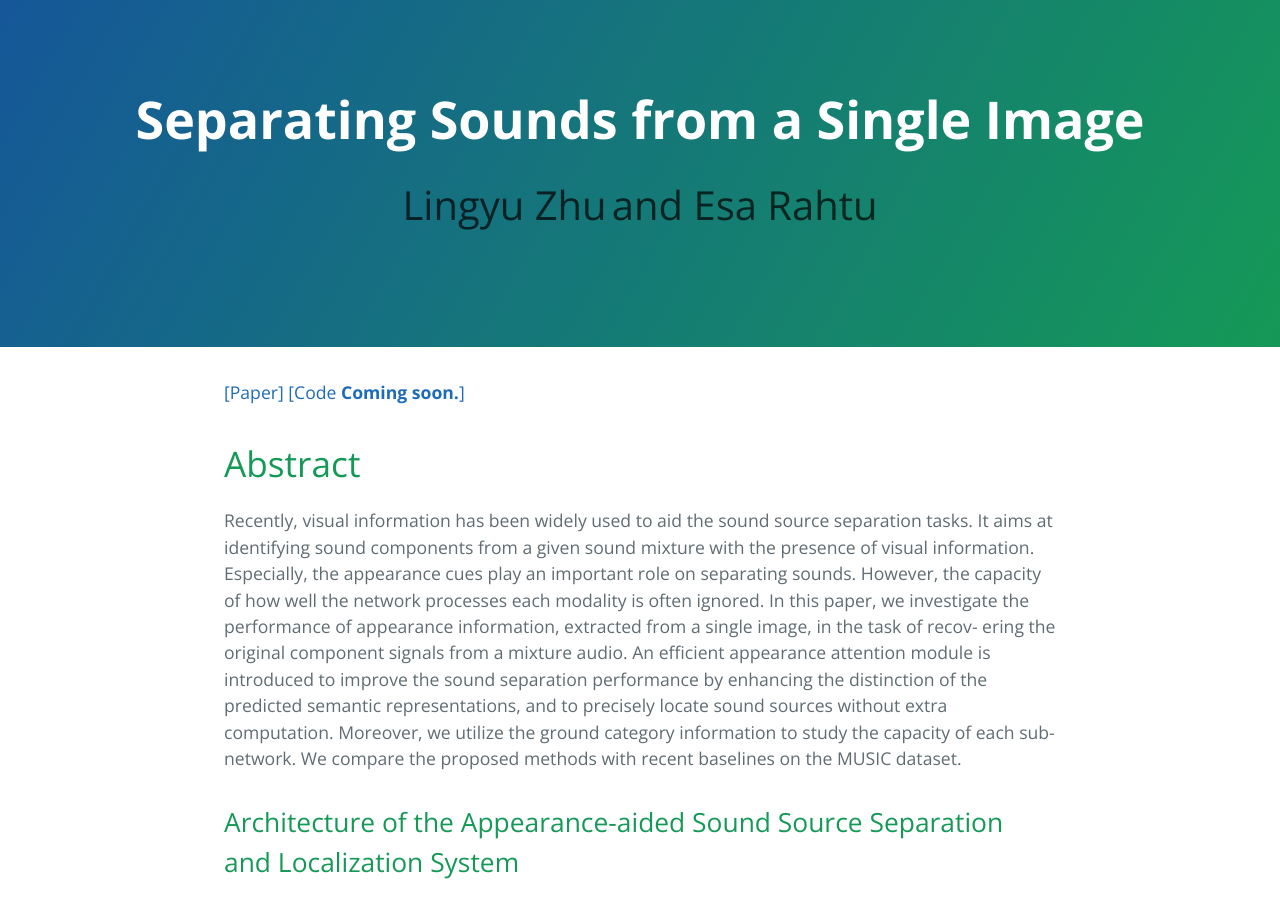
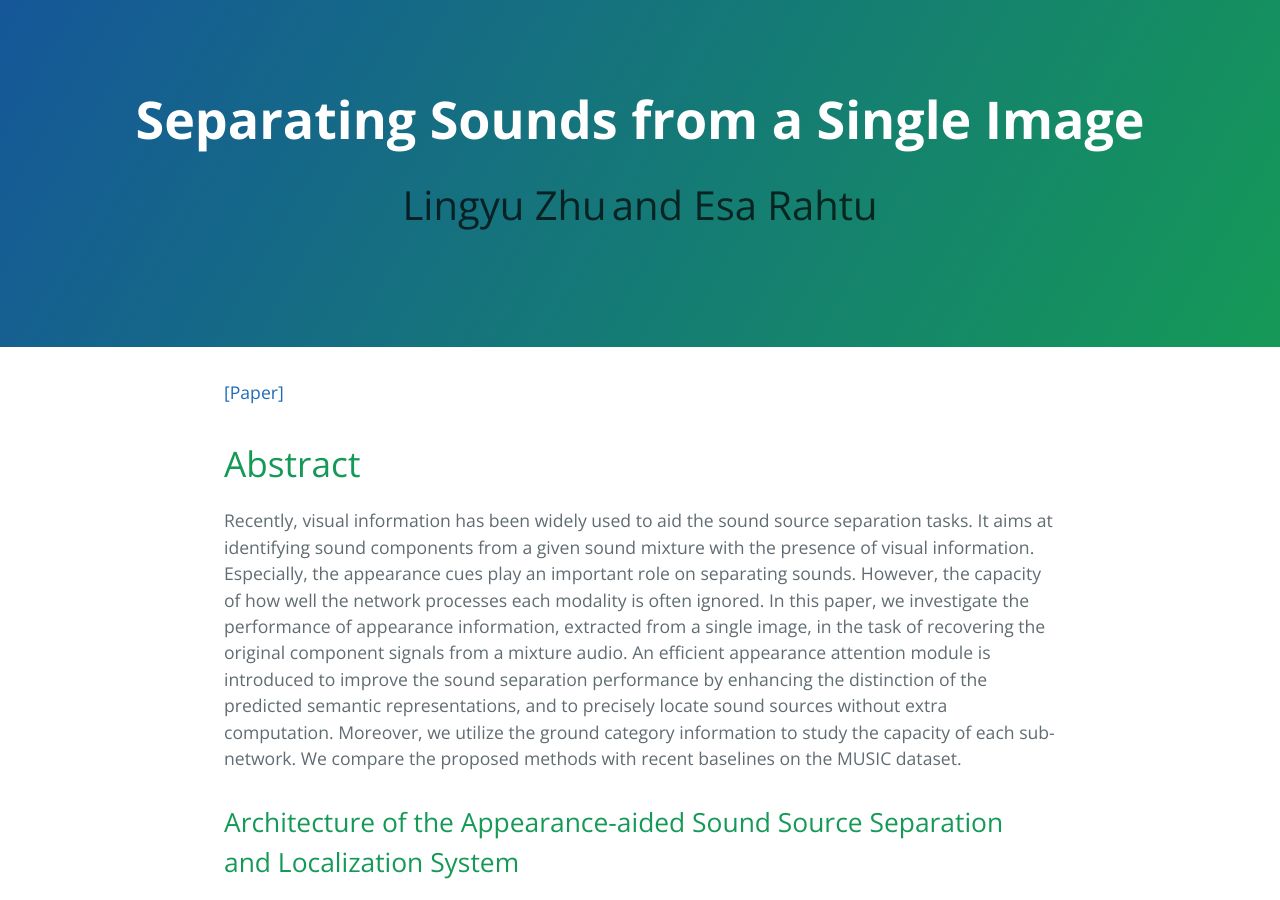
Before and after one commit to ly-zhu/ly-zhu.github.io, a Jekyll site: the page built from separating-sounds-from-single-image.md, in a window 1280 px wide and 900 px high. Built offline with Jekyll 4.4.1, drawn with Linux system fonts in a browser that asks for light colours; some of the changed text lies outside the part shown.

Commit message:
separating sounds from a single image arXiv link is updated

```diff
--- a/index.html
+++ b/index.html
@@ -59,7 +59,7 @@
           <img src="separating-sounds-from-single-image/figures/locSep_vis_MUSIC.png" alt="blind-date" width="160" height="100">
         </td>
         <td width="75%" valign="middle">
-          <a href="https://arxiv.org/pdf/2006.03028.pdf">
+          <a href="https://arxiv.org/pdf/2007.07984.pdf">
             <papertitle>Separating Sounds from a Single Image</papertitle>
           </a>
           <br>
--- a/separating-sounds-from-single-image.md
+++ b/separating-sounds-from-single-image.md
@@ -3,12 +3,11 @@
 layout: default
 ---
 
-[[Paper]](https://arxiv.org/pdf/2006.03028.pdf)
-[[Code **Coming soon.**]]()
+[[Paper]](https://arxiv.org/pdf/2007.07984.pdf)
 <!-- [[Code **Coming soon.**]](https://github.com/ly-zhu/cof-net) -->
 
 # Abstract
-Recently, visual information has been widely used to aid the sound source separation tasks. It aims at identifying sound components from a given sound mixture with the presence of visual information. Especially, the appearance cues play an important role on separating sounds. However, the capacity of how well the network processes each modality is often ignored. In this paper, we investigate the performance of appearance information, extracted from a single image, in the task of recov- ering the original component signals from a mixture audio. An efficient appearance attention module is introduced to improve the sound separation performance by enhancing the distinction of the predicted semantic representations, and to precisely locate sound sources without extra computation. Moreover, we utilize the ground category information to study the capacity of each sub-network. We compare the proposed methods with recent baselines on the MUSIC dataset.
+Recently, visual information has been widely used to aid the sound source separation tasks. It aims at identifying sound components from a given sound mixture with the presence of visual information. Especially, the appearance cues play an important role on separating sounds. However, the capacity of how well the network processes each modality is often ignored. In this paper, we investigate the performance of appearance information, extracted from a single image, in the task of recovering the original component signals from a mixture audio. An efficient appearance attention module is introduced to improve the sound separation performance by enhancing the distinction of the predicted semantic representations, and to precisely locate sound sources without extra computation. Moreover, we utilize the ground category information to study the capacity of each sub-network. We compare the proposed methods with recent baselines on the MUSIC dataset.
 
 
 ## Architecture of the Appearance-aided Sound Source Separation and Localization System
```
Also changed, not shown: other parts of index.html (+1 -1 lines), other parts of separating-sounds-from-single-image.md (+2 -2 lines), README.md.
